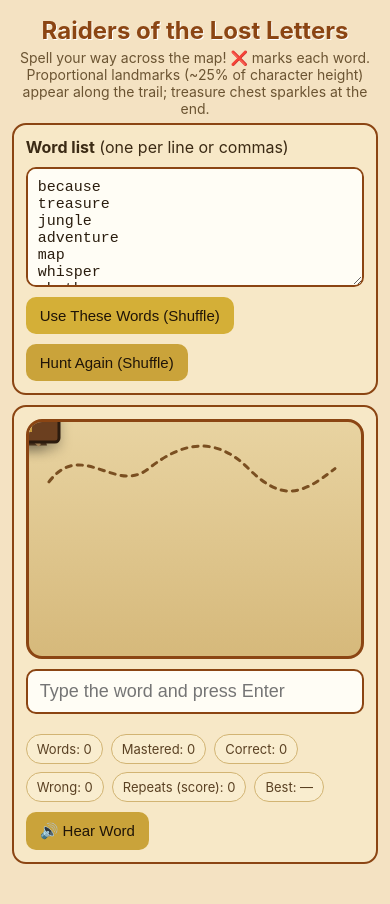
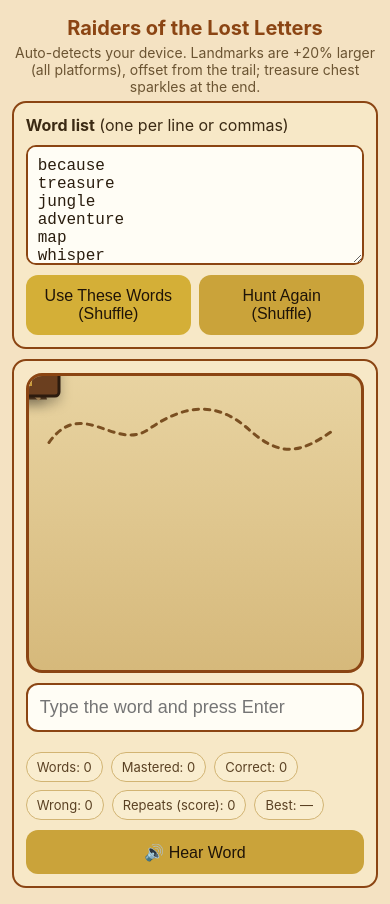
Before and after one commit to dlb08d/Raiders-of-the-Lost-Letters, a plain HTML site: page index.html in a window 390 px wide. Drawn offline with Linux system fonts and the light colour scheme.

Commit message:
Add files via upload
Device optimization & art scaling:
- Added auto-detection for phone/tablet/desktop to adjust map height dynamically
- Increased map art size by 20% across all platforms
- Maintained proportional sizing (~25% of character height), random rotation, and no adjacent duplicates

```diff
--- a/index.html
+++ b/index.html
@@ -3,7 +3,7 @@
 <html lang="en">
 <head>
 <meta charset="UTF-8" />
-<meta name="viewport" content="width=device-width, initial-scale=1.0" />
+<meta name="viewport" content="width=device-width, initial-scale=1, viewport-fit=cover" />
 <title>Raiders of the Lost Letters</title>
 <style>
   :root{
@@ -16,7 +16,7 @@
   header{ padding:16px 14px 6px; text-align:center; }
   h1{ margin:0 0 4px; color:var(--border); text-shadow:1px 1px #fff; font-size:24px; }
   .tag{ color:#6b5432; font-size:14px }
-  .wrap{ width:min(980px, 94%); margin:0 auto 20px; }
+  .wrap{ width:min(980px, 94%); margin:0 auto 16px; }
 
   .grid{ display:grid; gap:10px; }
   .panel{ background:var(--panel); border:2px solid var(--border); border-radius:14px; padding:12px; }
@@ -24,16 +24,17 @@
   textarea{
     width:100%; min-height:120px; resize:vertical;
     border:2px solid var(--border); border-radius:10px; padding:10px;
-    font-size:15px; background:#fffdf5; color:#2a1d0e;
+    font-size:16px; background:#fffdf5; color:#2a1d0e; /* >=16px to prevent iOS zoom */
   }
   .controls{ display:flex; flex-wrap:wrap; gap:10px; align-items:center; }
   button{
-    padding:10px 14px; border:none; border-radius:10px; background:var(--accent); color:#1f1408;
-    cursor:pointer; font-size:15px;
+    padding:12px 14px; border:none; border-radius:12px; background:var(--accent); color:#1f1408;
+    cursor:pointer; font-size:16px; min-height:44px;
   }
   button.secondary{ background:#caa33a }
   input[type="text"]{
-    width:100%; padding:10px 12px; border:2px solid var(--border); border-radius:10px; font-size:18px; background:#fffdf5;
+    width:100%; padding:12px 12px; border:2px solid var(--border); border-radius:12px; font-size:18px; background:#fffdf5;
+    min-height:44px;
   }
   .stats{ display:flex; flex-wrap:wrap; gap:8px; font-size:13px; color:#5a4123; }
   .pill{ padding:6px 10px; background:#f9edcf; border:1px solid #d2b473; border-radius:999px; }
@@ -43,6 +44,14 @@
     position:relative; width:100%; height:240px;
     background:linear-gradient(180deg,#e8d3a1,#d6b97b);
     border:3px solid var(--border); border-radius:16px; overflow:hidden;
+  }
+
+  /* Responsive: phones */
+  @media (max-width:430px){
+    h1{ font-size:20px; text-shadow:none; }
+    .map-box{ height:300px; }
+    .controls{ gap:8px; }
+    .controls button{ flex:1 1 48%; }
   }
 
   /* Layer ordering */
@@ -69,7 +78,7 @@
     100%{opacity:0; transform:translateY(120vh) rotate(720deg)}
   }
 
-  /* Chest sparkle animation (noticeable & glow) */
+  /* Chest sparkle animation */
   #sparkles { position:absolute; inset:0; pointer-events:none; z-index:6; }
   .sparkle {
     position:absolute; width:12px; height:12px;
@@ -91,7 +100,7 @@
 <body>
   <header>
     <h1>Raiders of the Lost Letters</h1>
-    <div class="tag">Spell your way across the map! ❌ marks each word. Proportional landmarks (~25% of character height) appear along the trail; treasure chest sparkles at the end.</div>
+    <div class="tag">Auto-detects your device. Landmarks are +20% larger (all platforms), offset from the trail; treasure chest sparkles at the end.</div>
   </header>
 
   <main class="wrap grid">
@@ -117,7 +126,7 @@ beautiful</textarea>
     <!-- Map -->
     <section class="panel grid">
       <div class="map-box">
-        <svg id="map" viewBox="0 0 1000 240" preserveAspectRatio="none" aria-hidden="true">
+        <svg id="map" viewBox="0 0 1000 260" preserveAspectRatio="none" aria-hidden="true">
           <defs>
             <!-- Landmark icon set -->
             <g id="palm">
@@ -158,7 +167,7 @@ beautiful</textarea>
               <path d="M0,8 L0,-8" stroke="#8a5f2a" stroke-width="2"/>
             </g>
           </defs>
-          <path id="trail" d="M60,180 C160,50 260,220 360,140 S560,40 660,140 820,220 920,140" />
+          <path id="trail" d="M60,200 C160,60 260,230 360,160 S560,70 660,160 820,230 920,160" />
         </svg>
 
         <!-- Landmarks along trail -->
@@ -215,6 +224,21 @@ beautiful</textarea>
 (function(){
   const $ = (id)=>document.getElementById(id);
   const normalize = s => s.toLowerCase().trim().replace(/[^a-z']/g,'');
+
+  // Device auto-detection
+  const IS_PHONE = /iPhone|iPod|Android.+Mobile/i.test(navigator.userAgent) || window.matchMedia('(max-width: 430px)').matches;
+  const IS_TABLET = /iPad|Android(?!.*Mobile)/i.test(navigator.userAgent) || window.matchMedia('(min-width: 431px) and (max-width: 900px)').matches;
+
+  // Adjust map height a bit for phones/tablets
+  function applyDeviceLayout(){
+    const mapBox = document.querySelector('.map-box');
+    if(!mapBox) return;
+    if(IS_PHONE){ mapBox.style.height = '300px'; }
+    else if(IS_TABLET){ mapBox.style.height = '280px'; }
+    else { mapBox.style.height = '240px'; }
+  }
+  applyDeviceLayout();
+  window.addEventListener('resize', applyDeviceLayout);
 
   // Shuffle
   function shuffle(arr){
@@ -330,13 +354,16 @@ beautiful</textarea>
     }
   }
 
-  // landmark size: ~25% of avatar height, with a slight scale-up on large screens
+  // landmark size: ~25% of avatar height, then +20% across all platforms; slight bump on huge screens
   function landmarkSizePx(){
     const avatar = document.getElementById('avatar');
     const h = avatar.clientHeight || 72;
-    let base = Math.max(12, Math.round(0.25 * h)); // ~25% of avatar
+    let base = Math.max(12, Math.round(0.25 * h));      // base ~25% of avatar height
+    // Big screens get a small bump
     const w = document.querySelector('.map-box').clientWidth || 800;
-    if (w > 1100) base = Math.min(base + 4, Math.round(0.33 * h)); // slight boost on big screens, cap at 33%
+    if (w > 1100) base = Math.min(base + 4, Math.round(0.33 * h));
+    // Global +20%
+    base = Math.round(base * 1.2);
     return base;
   }
 
@@ -369,8 +396,9 @@ beautiful</textarea>
 
         // perpendicular offset so it never sits on the trail
         const side = Math.random() < 0.5 ? -1 : 1;
-        const distBase = (document.querySelector('.map-box').clientWidth > 900) ? 34 : 28;
-        const dist = distBase + Math.random()*14; // 28–48px
+        const mapW = document.querySelector('.map-box').clientWidth || 800;
+        const distBase = (mapW <= 430) ? 34 : (mapW > 900 ? 34 : 30);
+        const dist = distBase + Math.random()*14; // 30–48px (or 34–48 on small phones/large screens)
         const dx = nx * dist * side;
         const dy = ny * dist * side;
 
@@ -402,7 +430,7 @@ beautiful</textarea>
       s.className = 'sparkle';
       const cx = rect.left - mapRect.left + rect.width/2;
       const cy = rect.top - mapRect.top + rect.height/2;
-      const r = 48 * Math.random(); // flare radius
+      const r = 48 * Math.random();
       const angle = Math.random()*Math.PI*2;
       s.style.left = (cx + r*Math.cos(angle)) + 'px';
       s.style.top  = (cy + r*Math.sin(angle)) + 'px';
```
